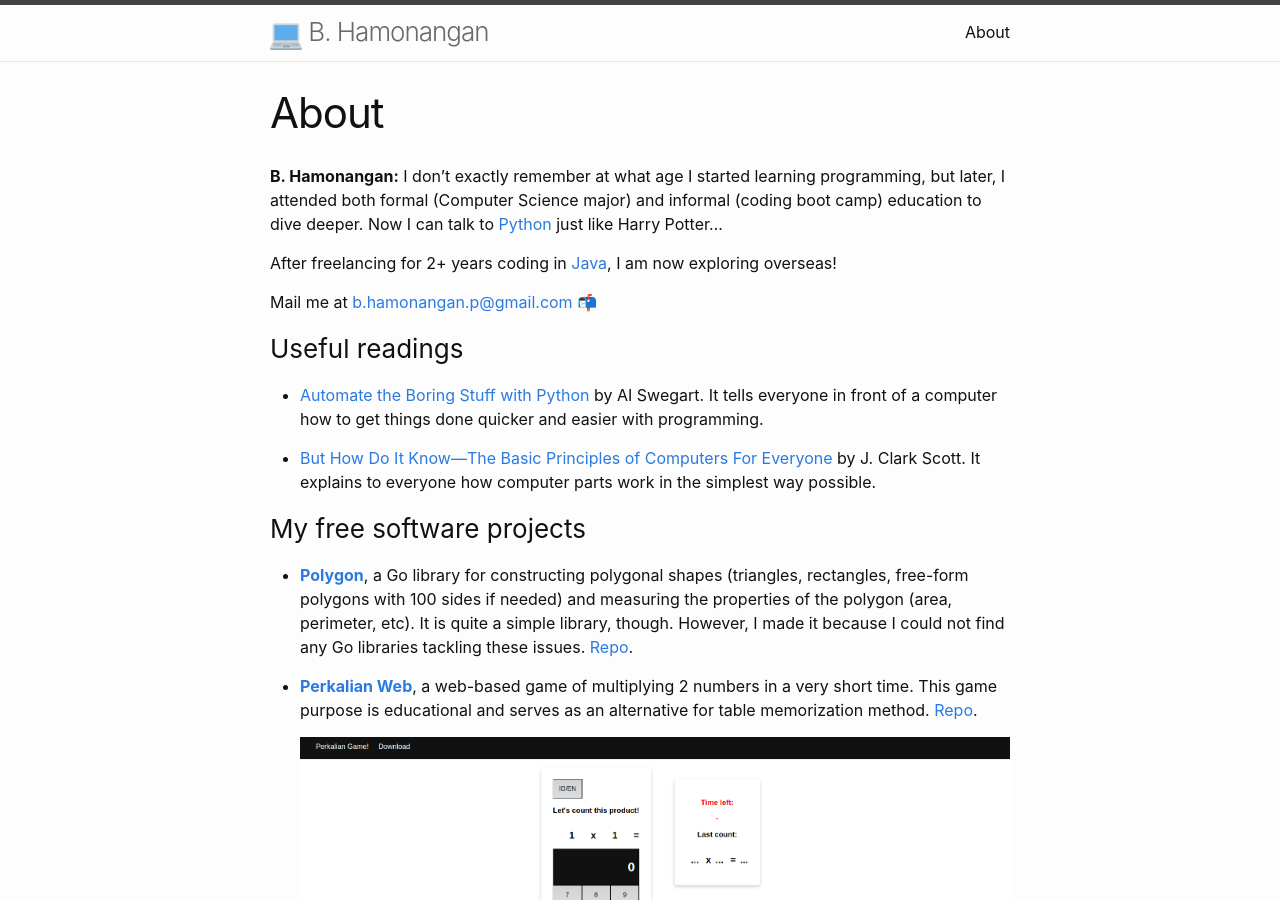
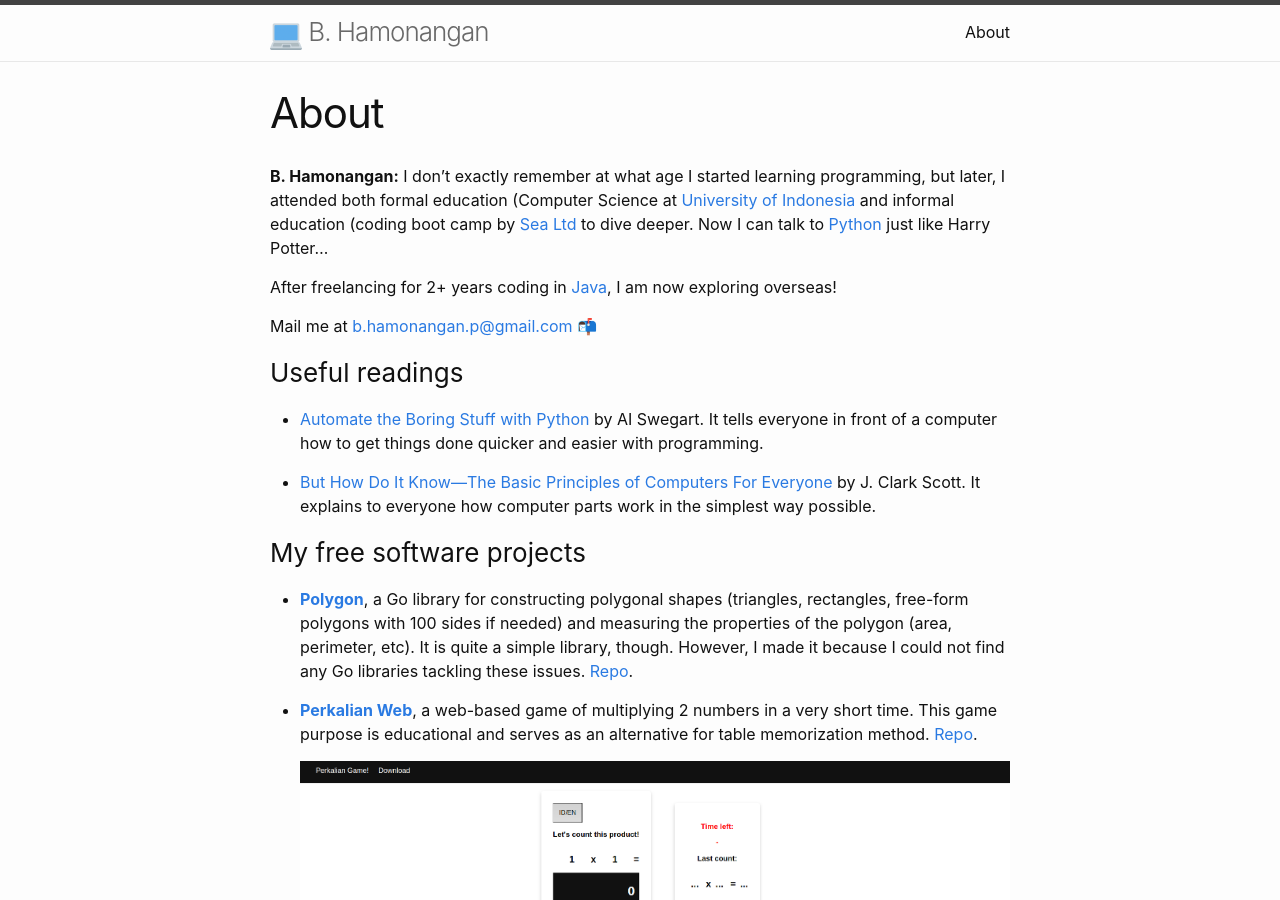
Before and after one commit to hamonangann/hamonangann.github.io, a Jekyll site: the page built from about-en.markdown, in a window 1280 px wide and 900 px high. Built offline with Jekyll 4.4.1, drawn with Linux system fonts in a browser that asks for light colours.

Commit message:
Update about-en.markdown

```diff
--- a/about-en.markdown
+++ b/about-en.markdown
@@ -3,7 +3,7 @@ layout: page
 title: About
 permalink: /about/
 ---
-**B. Hamonangan:** I don't exactly remember at what age I started learning programming, but later, I attended both formal (Computer Science major) and informal (coding boot camp) education to dive deeper. Now I can talk to [Python](https://en.wikipedia.org/wiki/Python_(programming_language)) just like Harry Potter...
+**B. Hamonangan:** I don't exactly remember at what age I started learning programming, but later, I attended both formal education (Computer Science at [University of Indonesia](https://en.m.wikipedia.org/wiki/University_of_Indonesia) and informal education (coding boot camp by [Sea Ltd](https://en.m.wikipedia.org/wiki/Sea_Ltd) to dive deeper. Now I can talk to [Python](https://en.wikipedia.org/wiki/Python_(programming_language)) just like Harry Potter...
 
 After freelancing for 2+ years coding in [Java](https://en.wikipedia.org/wiki/Java), I am now exploring overseas!
 
```
